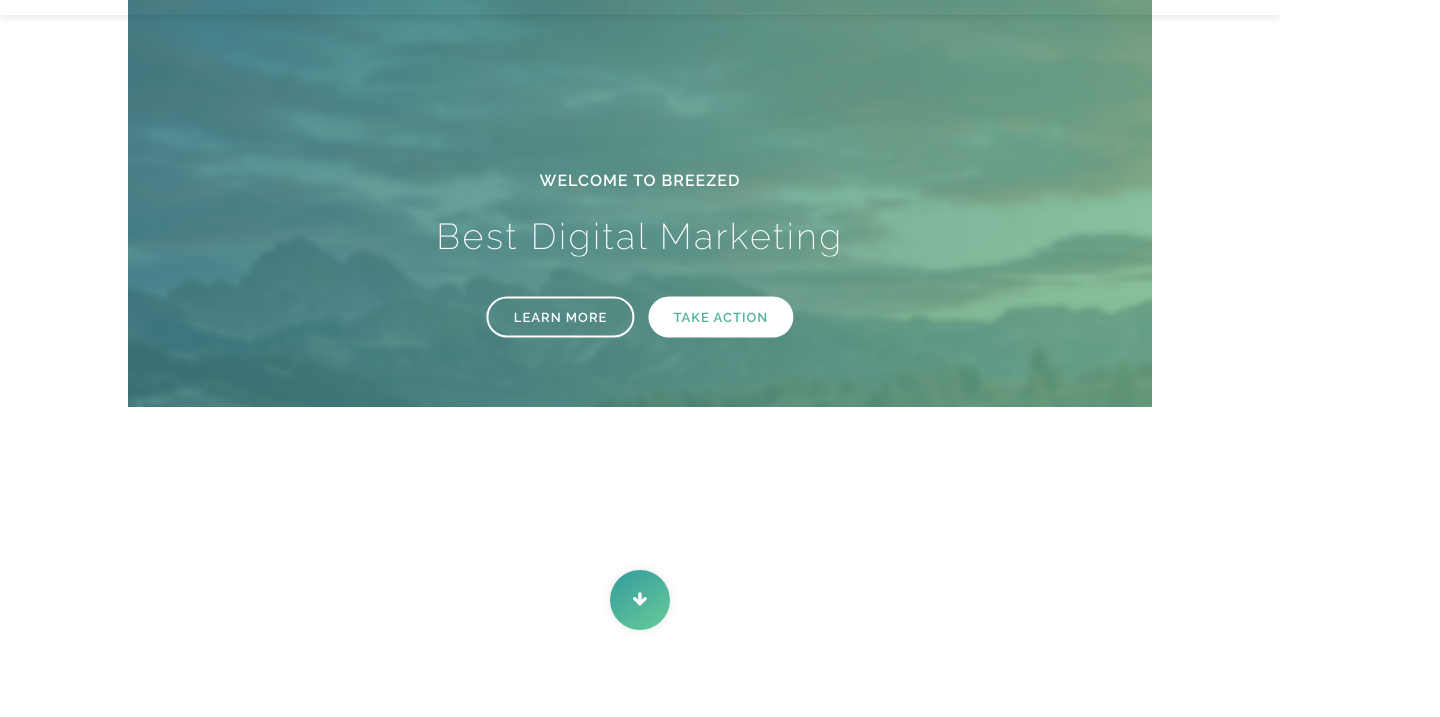
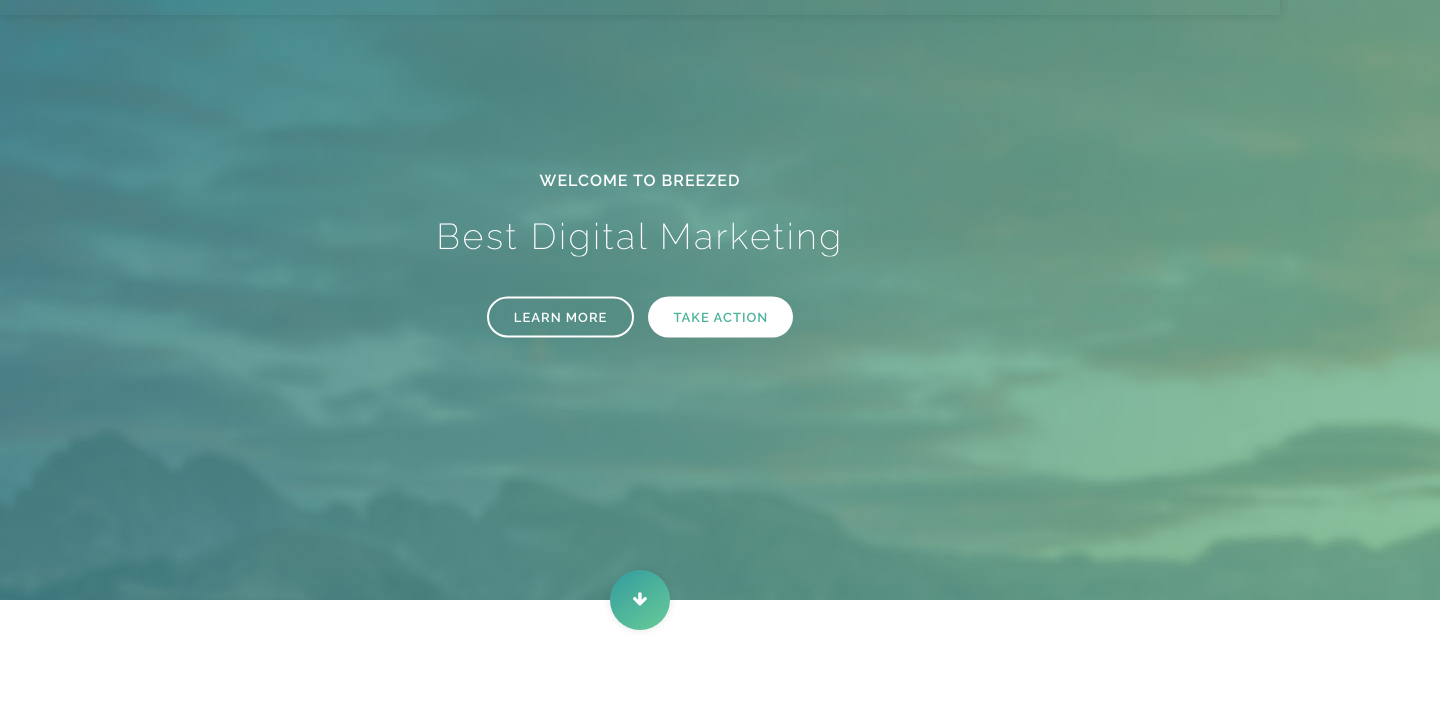
Before and after one commit to nor2712/MYS, a plain HTML site: page MYS/index.html in a window 1280 px wide. Shown: the part 105-822 px from the top of the page, 1440 px wide, since content can reach past the window. Drawn offline with Linux system fonts and the light colour scheme.

Commit message:
Update index.html

```diff
--- a/MYS/index.html
+++ b/MYS/index.html
@@ -29,7 +29,8 @@
         <div class="container">
           <div class="item">
             <div class="img-fill">
-                <img src="images/slide-01.jpg" alt="">
+
+              <img src="images/slide-01.jpg" alt="" style=" background: linear-gradient(145deg, rgba(51,155,158,1) 0%, rgba(104,204,152,1) 100%);    max-width: initial;   margin: 0px;">
                 <div class="text-content">
                   <h3>Welcome To Breezed</h3>
                   <h5>Best Digital Marketing</h5>
```
